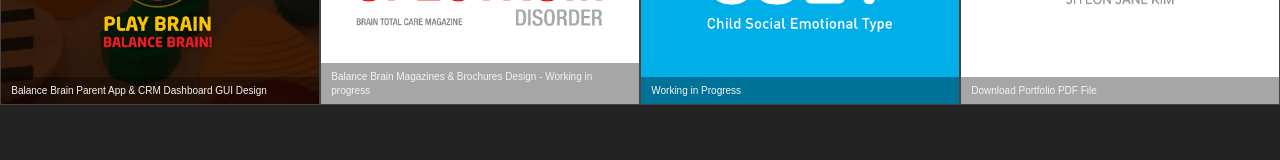
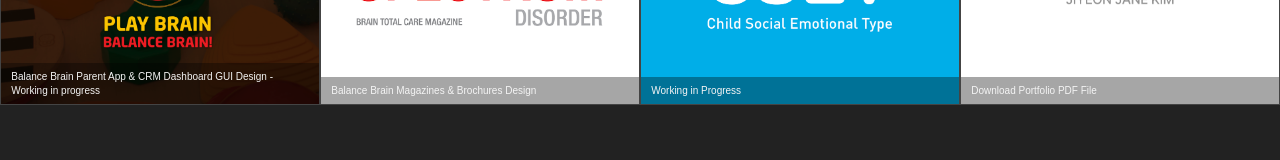
Before and after one commit to ziyoniee/jane_portfolio, a plain HTML site: page index.html in a window 1280 px wide. Shown: the part 2406-2566 px from the top of the page. Drawn offline with nearby package versions, Linux system fonts and the light colour scheme; a web font is replaced by a local one.

Commit message:
Update index.html

```diff
--- a/index.html
+++ b/index.html
@@ -208,7 +208,7 @@
                     rel="noopener">
                         <img src="./images/section3_3.png" alt="">
                         <div class="project-caption">
-                            <p>Balance Brain Parent App & CRM Dashboard GUI Design</p>
+                            <p>Balance Brain Parent App & CRM Dashboard GUI Design - Working in progress</p>
                         </div>
                     </a>
 
@@ -218,7 +218,7 @@
                     rel="noopener">
                         <img src="./images/section3_4.png" alt="">
                         <div class="project-caption">
-                            <p>Balance Brain Magazines & Brochures Design - Working in progress</p>
+                            <p>Balance Brain Magazines & Brochures Design</p>
                         </div>
                     </a>
 
```
